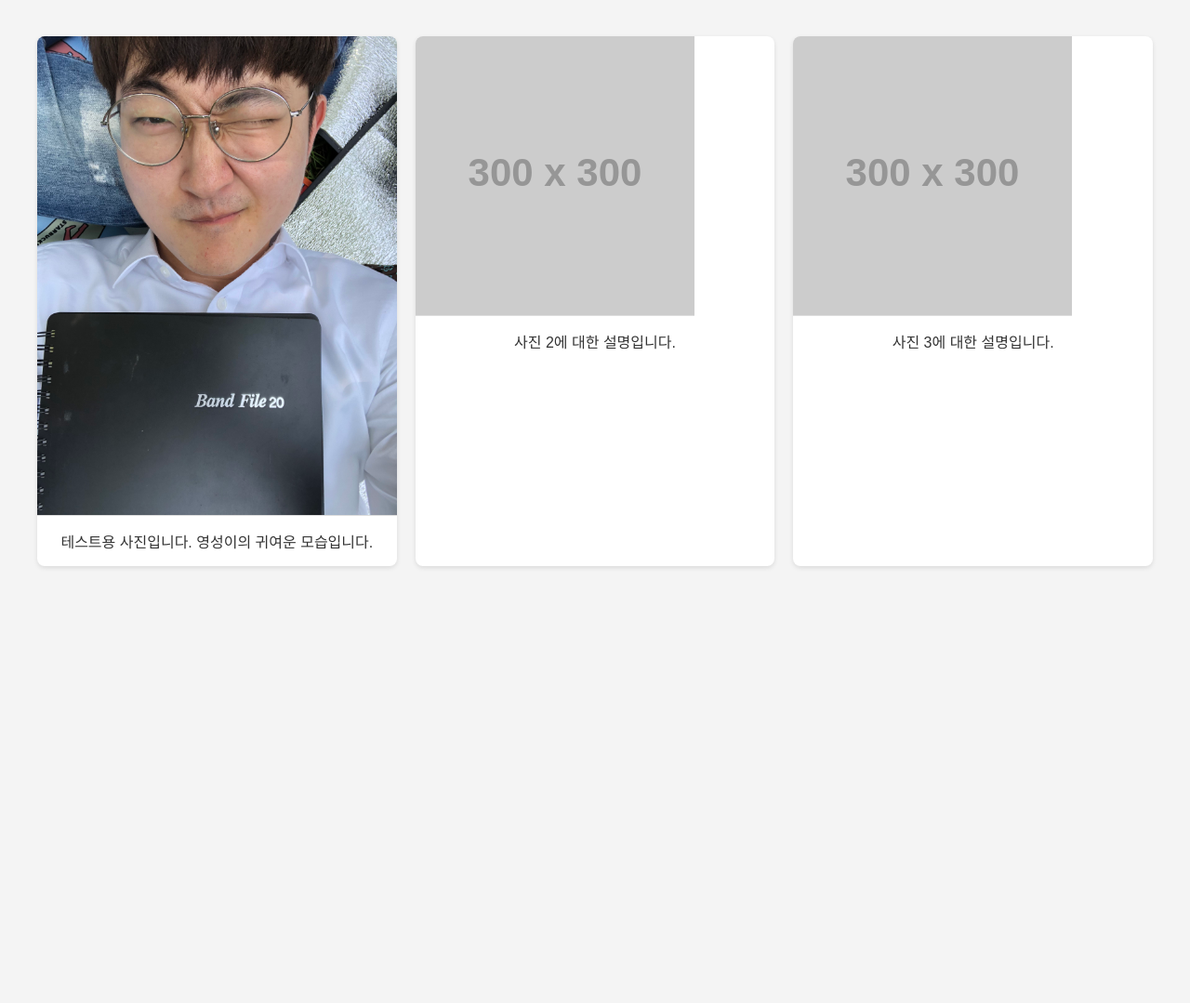
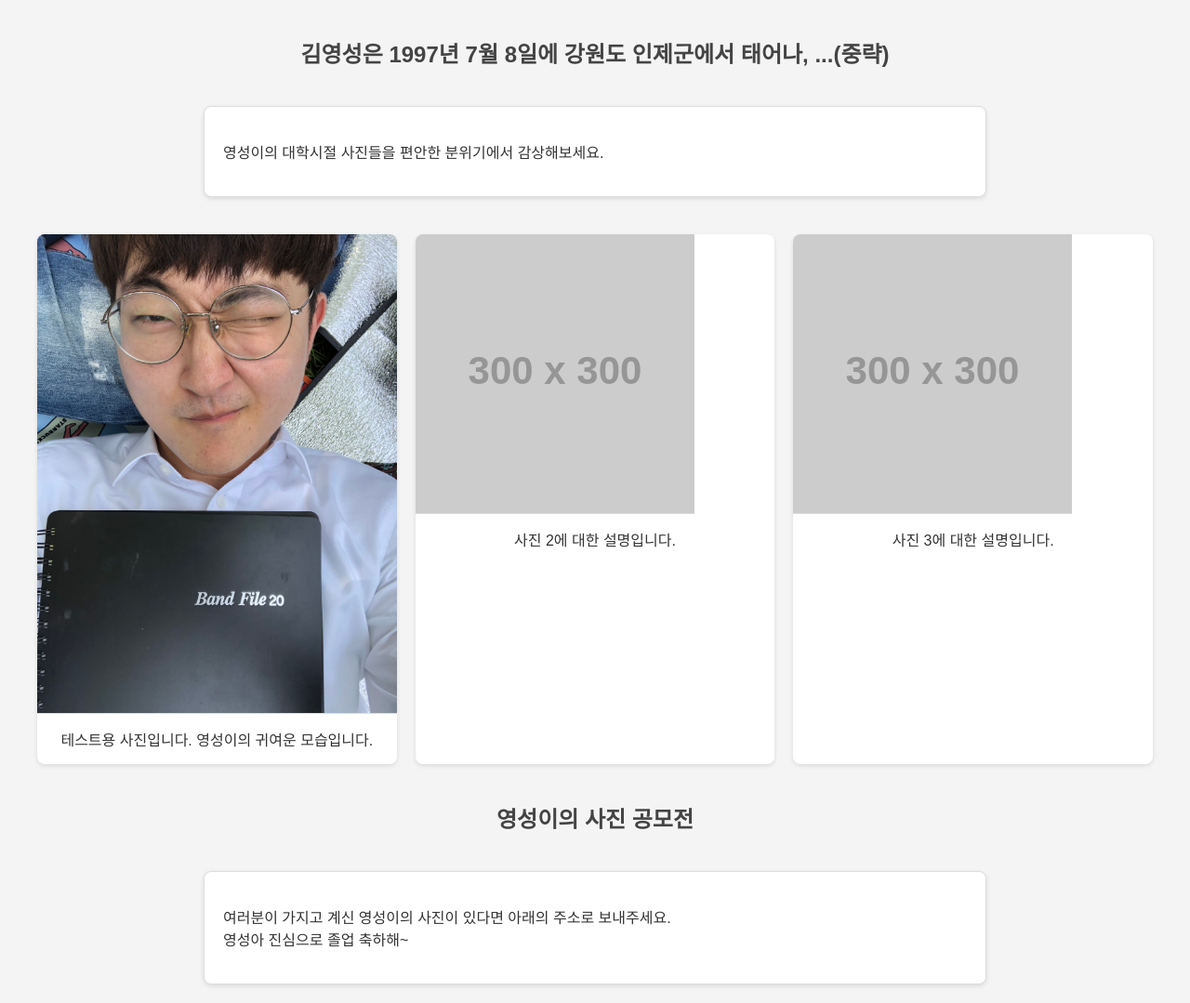
Before and after one commit to bobokim320/bobokim320.github.io, a plain HTML site: page index.html in a window 1280 px wide. Shown: the part 70-1149 px from the top of the page at 93% size. Before the commit the page ends 800 px from the top, so only its background shows below. Drawn offline with Linux system fonts and the light colour scheme; placeholder pictures from the web are drawn by us.

Commit message:
Update index.html

```diff
--- a/index.html
+++ b/index.html
@@ -3,7 +3,7 @@
 <head>
     <meta charset="UTF-8">
     <meta name="viewport" content="width=device-width, initial-scale=1.0">
-    <title>간단한 사진 갤러리</title>
+    <title>영성이의 졸업을 축하합니다.</title>
     <style>
         body {
             font-family: Arial, sans-serif;
@@ -50,11 +50,39 @@
                 grid-template-columns: 1fr;
             }
         }
+
+        /* 중제목 스타일 */
+        h2 {
+            font-size: 24px;
+            margin: 20px 0;
+            color: #444;
+        }
+
+        /* 글상자 스타일 */
+        .text-box {
+            background-color: #fff;
+            border: 1px solid #ddd;
+            padding: 20px;
+            margin: 20px 0;
+            border-radius: 8px;
+            box-shadow: 0 2px 5px rgba(0, 0, 0, 0.1);
+            max-width: 800px;
+            width: 100%;
+        }
     </style>
 </head>
 <body>
 
-    <h1>사진 갤러리</h1>
+    <h1> 경영학과 17학번 김영성의 졸업을 축하합니다. </h1>
+
+    <!-- 중제목 -->
+    <h2> 김영성은 1997년 7월 8일에 강원도 인제군에서 태어나, ...(중략) </h2>
+
+    <!-- 글상자 -->
+    <div class="text-box">
+        <p>영성이의 대학시절 사진들을 편안한 분위기에서 감상해보세요.</p>
+    </div>
+
     <div class="gallery">
         <div class="gallery-item">
             <img src="kystest.jpg" alt="사진 1">
@@ -70,5 +98,14 @@
         </div>
     </div>
 
+    <!-- 중제목 추가 -->
+    <h2>영성이의 사진 공모전</h2>
+
+    <!-- 글상자 추가 -->
+    <div class="text-box">
+        <p> 여러분이 가지고 계신 영성이의 사진이 있다면 아래의 주소로 보내주세요.<br>
+        영성아 진심으로 졸업 축하해~</p>
+    </div>
+
 </body>
 </html>
```
